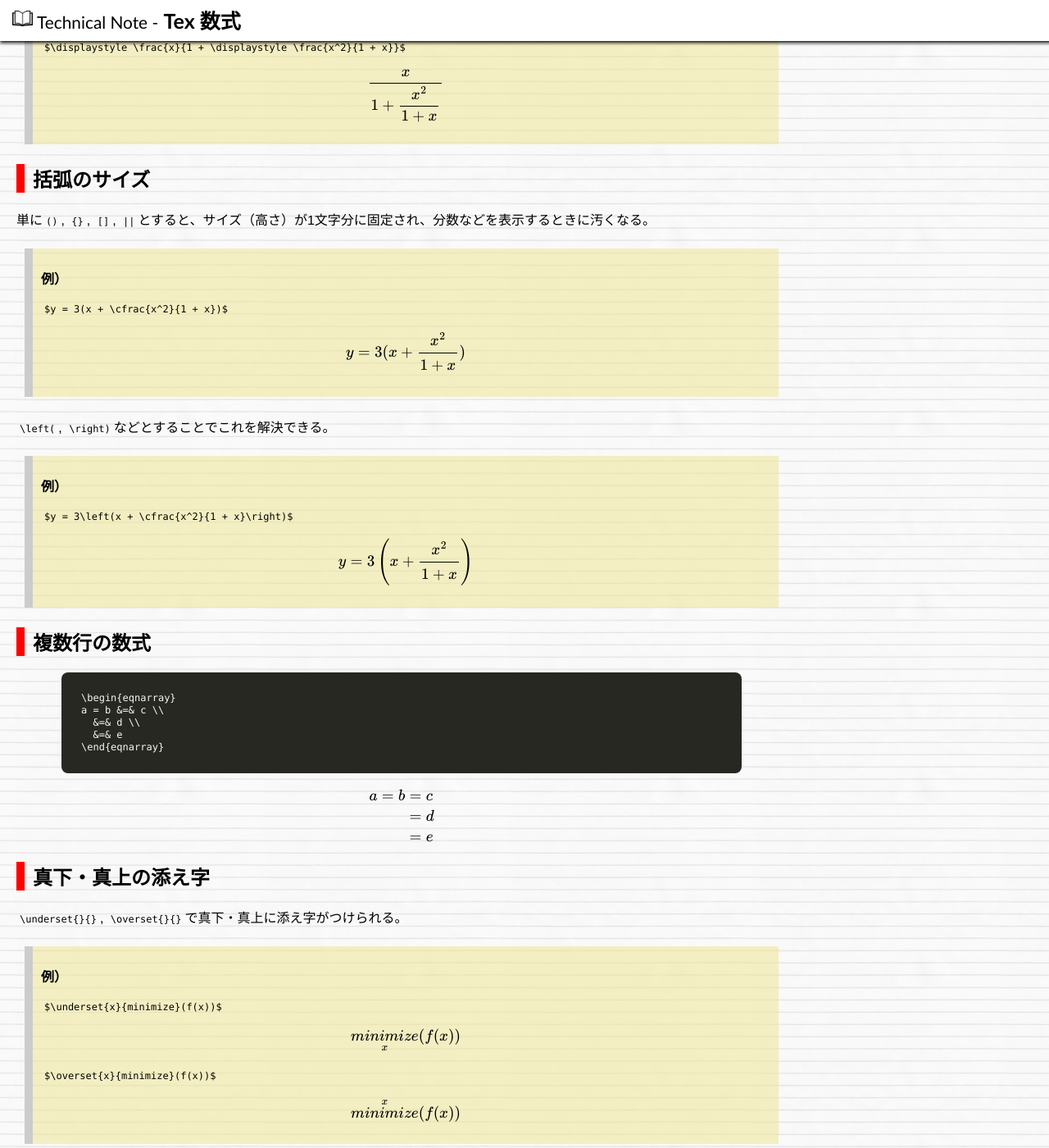
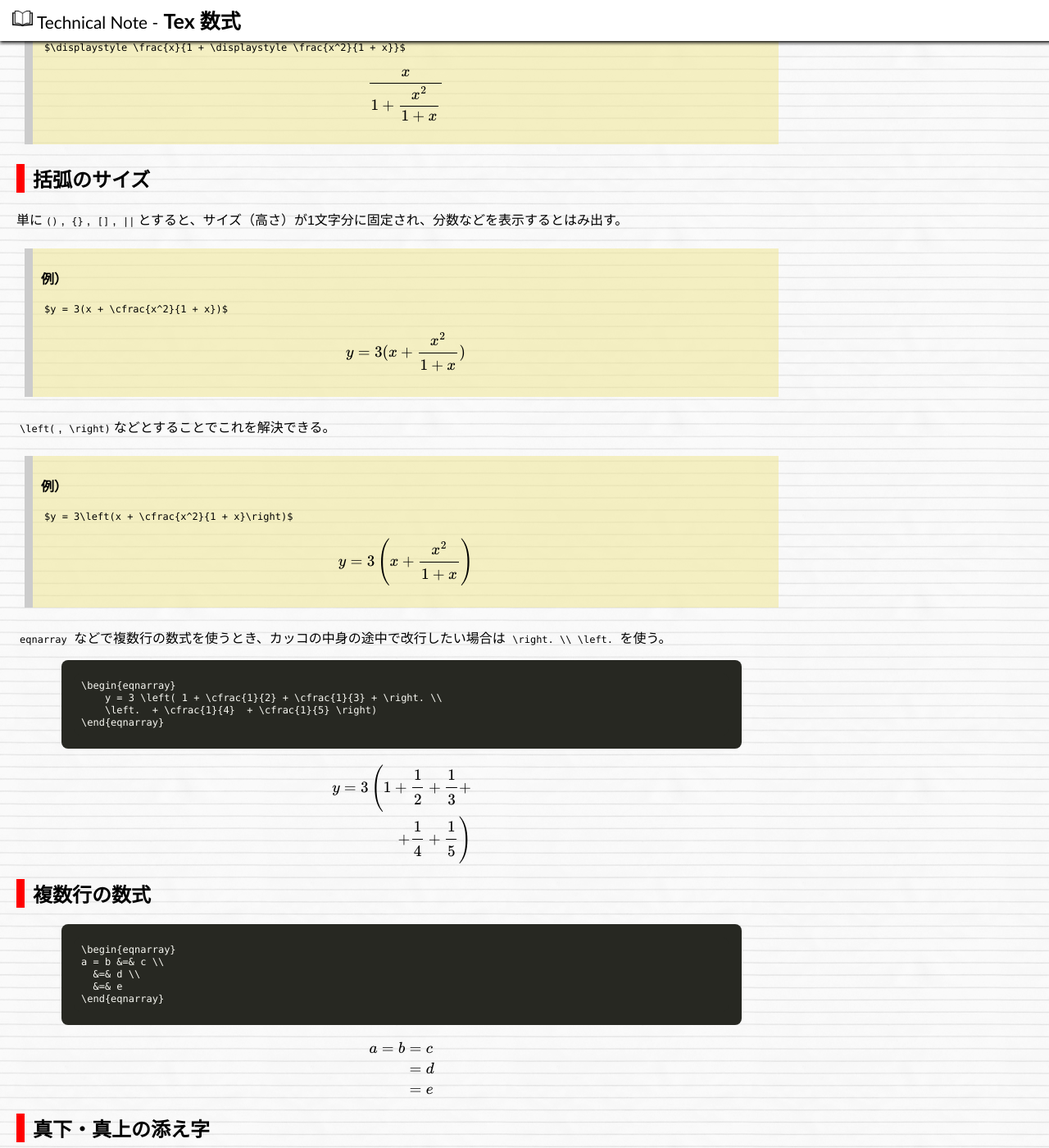
Before and after one commit to hkawabata/technical-note, a Jekyll site: the page built from docs/note/Others/tex-formula.md, in a window 1280 px wide and 1400 px high, scrolled down 7257 px. Shown: the whole window at 82% size. Built offline with Jekyll 4.4.1, drawn with Linux system fonts in a browser that asks for light colours; nearby versions of some CDN libraries; our own code applies the rules of GitHub Pages for plain Markdown files; formulas are drawn with MathJax 3.

Commit message:
2023/02/18 17:19 update

````diff
--- a/docs/note/Others/tex-formula.md
+++ b/docs/note/Others/tex-formula.md
@@ -227,7 +227,7 @@ $$f(n) = \begin{cases} n/2,  & \mbox{if }n\mbox{ is even} \\3n+1, & \mbox{if }n\
 
 ## 括弧のサイズ
 
-単に`()`, `{}`, `[]`, `||`とすると、サイズ（高さ）が1文字分に固定され、分数などを表示するときに汚くなる。
+単に`()`, `{}`, `[]`, `||`とすると、サイズ（高さ）が1文字分に固定され、分数などを表示するとはみ出す。
 
 > **例）**
 >
@@ -242,6 +242,22 @@ $$f(n) = \begin{cases} n/2,  & \mbox{if }n\mbox{ is even} \\3n+1, & \mbox{if }n\
 > `$y = 3\left(x + \cfrac{x^2}{1 + x}\right)$`
 >
 > $$y = 3\left(x + \cfrac{x^2}{1 + x}\right)$$
+
+`eqnarray` などで複数行の数式を使うとき、カッコの中身の途中で改行したい場合は `\right. \\ \left.` を使う。
+
+```
+\begin{eqnarray}
+    y = 3 \left( 1 + \cfrac{1}{2} + \cfrac{1}{3} + \right. \\
+    \left.  + \cfrac{1}{4}  + \cfrac{1}{5} \right)
+\end{eqnarray}
+```
+
+$$
+\begin{eqnarray}
+y = 3 \left( 1 + \cfrac{1}{2} + \cfrac{1}{3} + \right. \\ \left.  + \cfrac{1}{4}  + \cfrac{1}{5} \right)
+\end{eqnarray}
+$$
+
 
 ## 複数行の数式
 
````
Also changed, not shown: docs/note/Math/matrix/determinant.md (+1 -0 lines), docs/note/Math/matrix/diagonalization.md (added, +79 -0 lines), docs/note/Math/matrix/inverse-matrix.md (+3 -1 lines), docs/note/Math/matrix/special-matrix/regular-matrix.md (added, +19 -0 lines), 1 other file.
